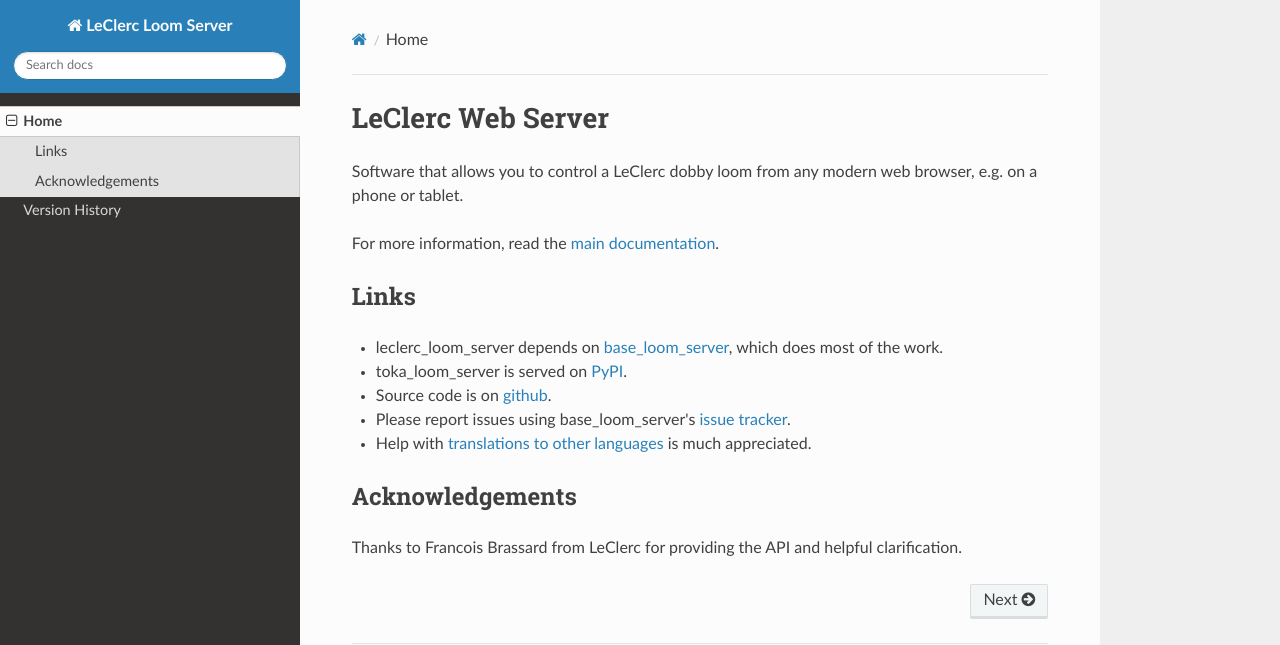
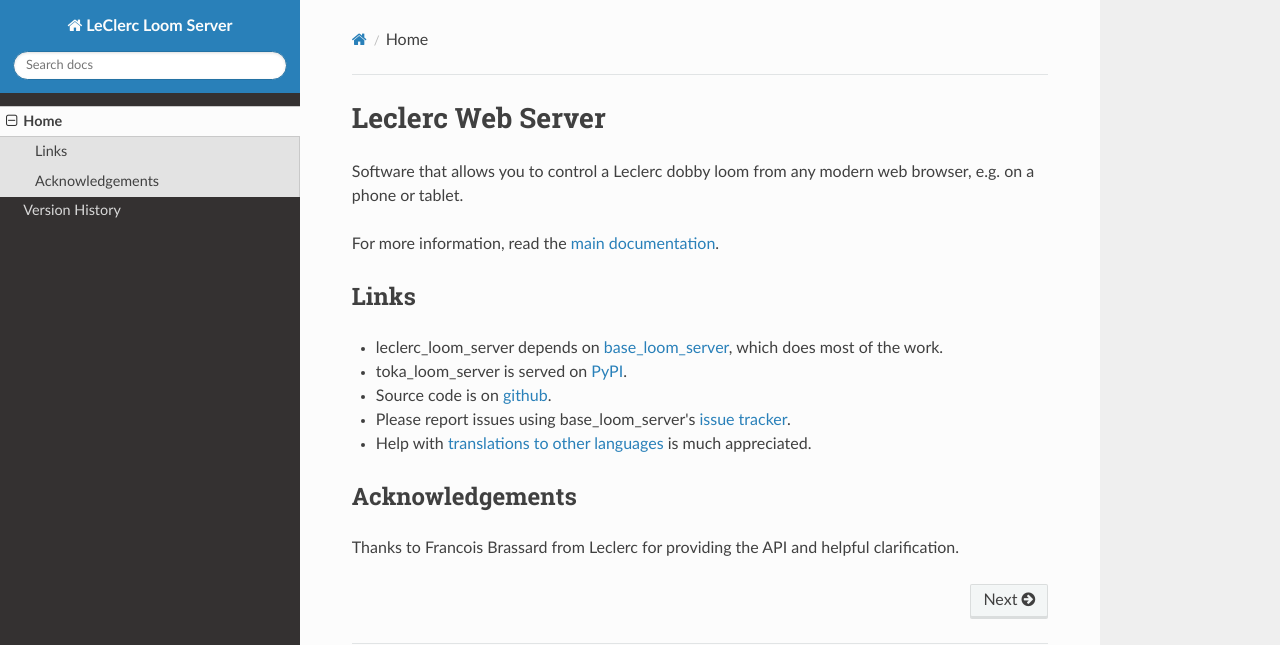
Before and after one commit to r-owen/leclerc_loom_server, an MkDocs documentation site: the page built from docs/index.md, in a window 1280 px wide. Shown: the top 645 px of the page. Built offline with MkDocs 1.6.1, drawn with Linux system fonts in a browser that asks for light colours; nearby versions of some CDN libraries.

```diff
--- a/docs/index.md
+++ b/docs/index.md
@@ -1,6 +1,6 @@
-# LeClerc Web Server
+# Leclerc Web Server
 
-Software that allows you to control a LeClerc dobby loom from any modern web browser, e.g. on a phone or tablet.
+Software that allows you to control a Leclerc dobby loom from any modern web browser, e.g. on a phone or tablet.
 
 For more information, read the [main documentation](https://r-owen.github.io/base_loom_server/).
 
@@ -14,4 +14,4 @@ For more information, read the [main documentation](https://r-owen.github.io/bas
 
 ## Acknowledgements
 
-Thanks to Francois Brassard from LeClerc for providing the API and helpful clarification.
+Thanks to Francois Brassard from Leclerc for providing the API and helpful clarification.
```
